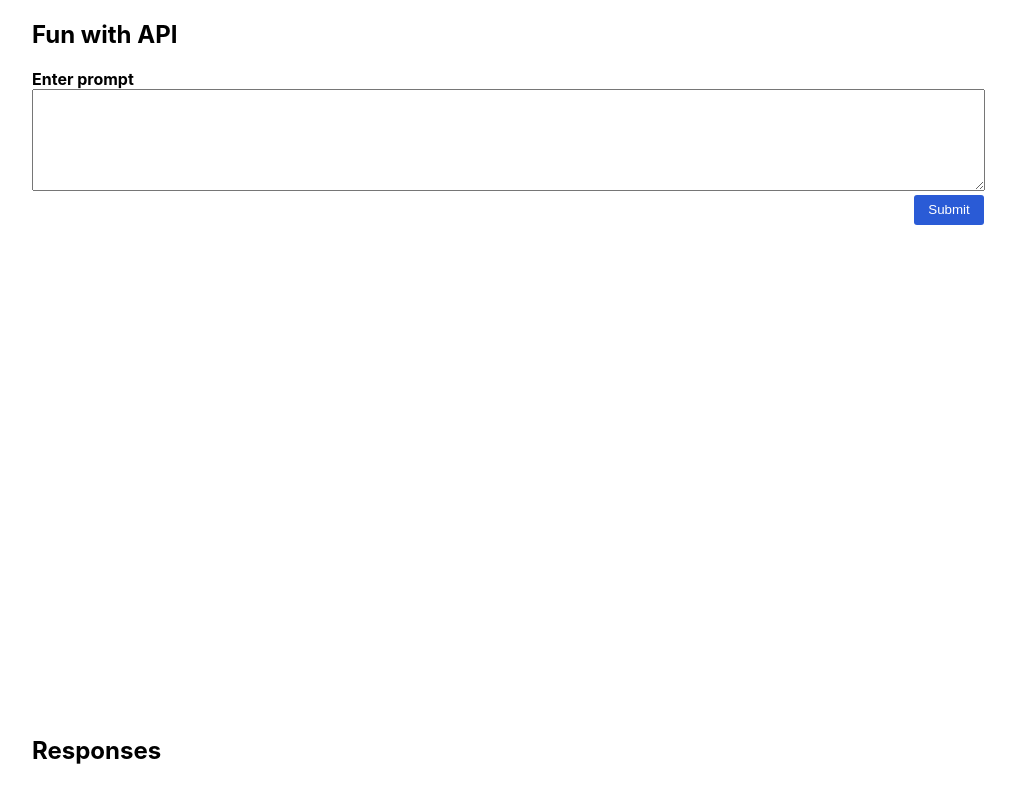
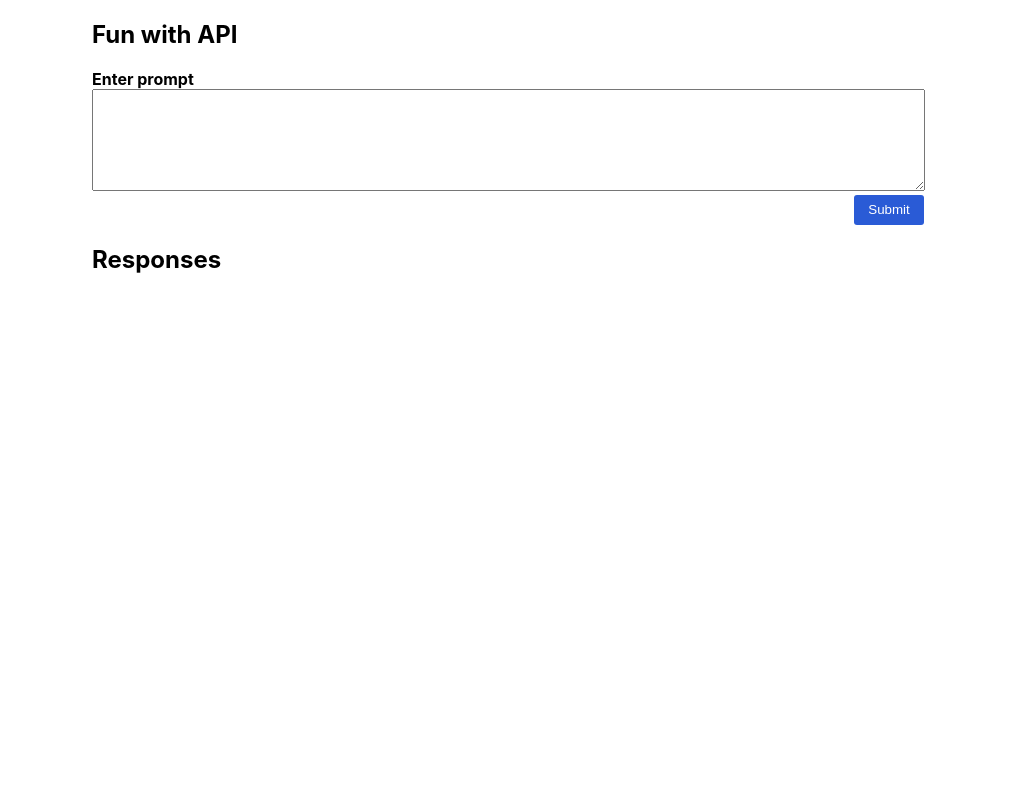
Before and after one commit to Gabby-Recny/shopify_fe_tech_challenge, a React (Create React App) app: page / in a window 1280 px wide. Shown: the whole page, without its empty margins (132-1148 px from the left). Built offline with nearby package versions, Linux system fonts and the light colour scheme.

Commit message:
Fix spacing between form and responses

```diff
--- a/src/App.scss
+++ b/src/App.scss
@@ -6,6 +6,6 @@ main {
 }
 
 .App {
-    width: calc(100vw - 328px);
+    width: 65%;
     box-sizing: border-box;
 }
--- a/src/TextArea/TextArea.js
+++ b/src/TextArea/TextArea.js
@@ -28,9 +28,7 @@ const TextArea = ({createNewResponse}) => {
                     <textarea
                         type='text'
                         id='textArea'
-                        className='text-area'
-                        // rows='20'
-                        // columns='50'
+                        name='textArea'
                         value={promptInput}
                         onChange={e => setPromptInput(e.target.value)}
                     />
--- a/src/TextArea/TextArea.scss
+++ b/src/TextArea/TextArea.scss
@@ -1,9 +1,7 @@
 form {
-    // width: calc(100vw - 328px);
     display: flex;
     flex-direction: column;
     width: 100%;
-    height: calc(100vh - 153px);
     font-size: 1rem;
 
 }
```
